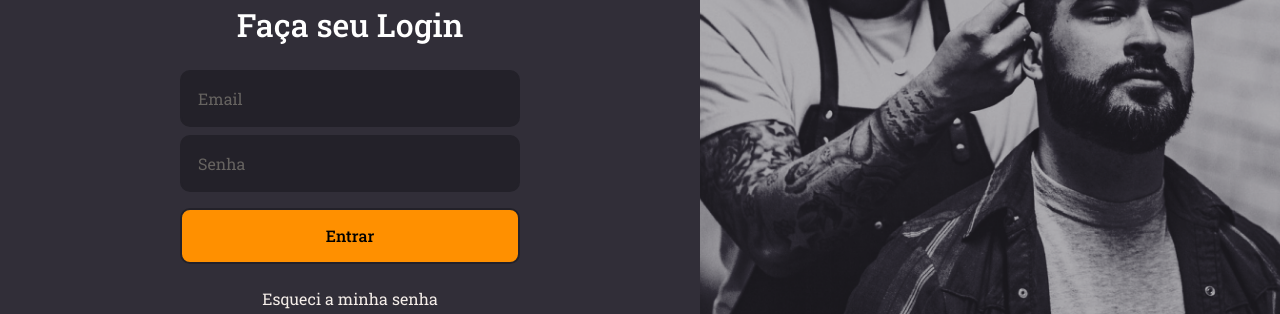
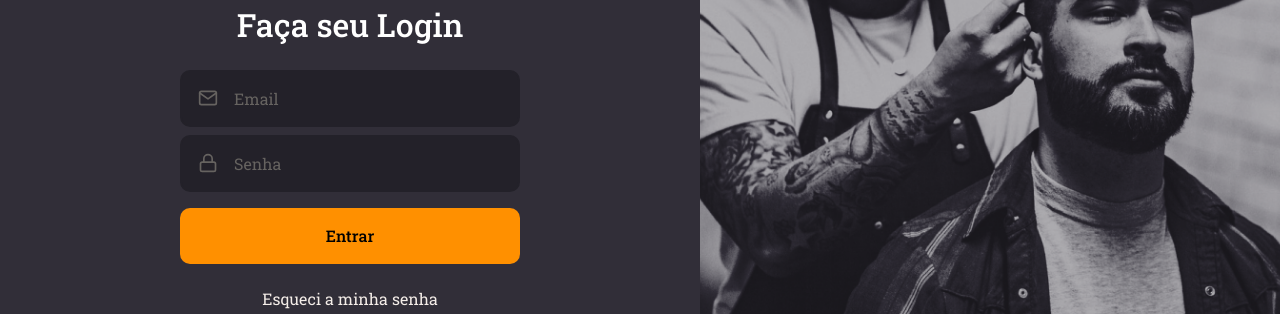
Before and after one commit to mrChernicharo/go-barber, a React (Create React App) app: page / in a window 1280 px wide. Shown: the part 289-603 px from the top of the page. Built offline with nearby package versions, Linux system fonts and the light colour scheme.

Commit message:
página de cadastro (SignUp)

```diff
--- /dev/null
+++ b/src/components/Button/index.tsx
@@ -0,0 +1,13 @@
+import React, { ButtonHTMLAttributes } from 'react';
+
+import { Container } from './styles';
+
+type ButtonProps = ButtonHTMLAttributes<HTMLButtonElement>;
+
+const Button: React.FC<ButtonProps> = ({ children, ...rest }) => (
+  <Container type="button" {...rest}>
+    {children}
+  </Container>
+);
+
+export default Button;
--- /dev/null
+++ b/src/components/Button/styles.ts
@@ -0,0 +1,18 @@
+import styled from 'styled-components';
+import { shade } from 'polished';
+
+export const Container = styled.button`
+  background: #ff9000;
+  height: 56px;
+  border-radius: 10px;
+  border: 0;
+  padding: 0 16px;
+  width: 100%;
+  font-weight: 500;
+  margin-top: 16px;
+  transition: background-color 0.3s;
+
+  &:hover {
+    background: ${shade(0.3, '#ff9000')};
+  }
+`;
--- /dev/null
+++ b/src/components/Input/index.tsx
@@ -0,0 +1,18 @@
+import React, { InputHTMLAttributes } from 'react';
+import { IconBaseProps } from 'react-icons';
+
+import { Container } from './styles';
+
+interface InputProps extends InputHTMLAttributes<HTMLInputElement> {
+  name: string;
+  icon?: React.ComponentType<IconBaseProps>;
+}
+
+const Input: React.FC<InputProps> = ({ icon: Icon, ...rest }) => (
+  <Container>
+    {Icon && <Icon size={20} />}
+    <input {...rest} />
+  </Container>
+);
+
+export default Input;
--- /dev/null
+++ b/src/components/Input/styles.ts
@@ -0,0 +1,31 @@
+import styled from 'styled-components';
+
+export const Container = styled.div`
+  background: #232129;
+  border-radius: 10px;
+  border: 2px solid #232129; /**nos adiantando pra borda vermelha de erro */
+  padding: 16px;
+  width: 100%;
+
+  color: #666360; /**deixar os ícones com a mesma cor do placeholder */
+  display: flex; /**centralizar icone e input na mesma altura */
+  align-items: center;
+
+  & + div {
+    margin-top: 8px;
+  }
+
+  input {
+    flex: 1; /**input estica, ocupando toda a área disponível */
+    background: transparent; /**input deixa de ser branco */
+    border: 0; /**input perde a borda */
+    color: #f4ede8;
+    &::placeholder {
+      color: #666360;
+    }
+  }
+  svg {
+    margin-right: 16px; /**descola ícone do texto*/
+    /** caso não tenha ícone no input, não teremos margem */
+  }
+`;
--- a/src/pages/SignIn/index.tsx
+++ b/src/pages/SignIn/index.tsx
@@ -1,7 +1,10 @@
 import React from 'react';
-import { FiLogIn } from 'react-icons/fi';
+import { FiLogIn, FiMail, FiLock } from 'react-icons/fi';
 
 import logoImg from '../../assets/go_barber_logo.svg';
+
+import Input from '../../components/Input';
+import Button from '../../components/Button';
 
 import { Container, Content, Background } from './styles';
 
@@ -13,11 +16,15 @@
       <form>
         <h1>Faça seu Login</h1>
 
-        <input placeholder="Email" />
+        <Input name="email" icon={FiMail} placeholder="Email" />
+        <Input
+          name="password"
+          icon={FiLock}
+          type="password"
+          placeholder="Senha"
+        />
 
-        <input type="password" placeholder="Senha" />
-
-        <button type="submit">Entrar</button>
+        <Button type="submit">Entrar</Button>
 
         <a href="forgoten">Esqueci a minha senha</a>
       </form>
--- a/src/pages/SignIn/styles.ts
+++ b/src/pages/SignIn/styles.ts
@@ -28,37 +28,7 @@
     h1 {
       margin-bottom: 24px;
     }
-    input {
-      background: #232129;
-      border-radius: 10px;
-      border: 2px solid #232129; /**nos adiantando pra borda vermelha de erro */
-      padding: 16px;
-      width: 100%;
-      color: #f4ede8;
 
-      &::placeholder {
-        color: #666360;
-      }
-
-      & + input {
-        margin-top: 8px;
-      }
-    }
-    button {
-      background: #ff9000;
-      height: 56px;
-      border-radius: 10px;
-      border: 2px solid #232129; /**nos adiantando pra borda vermelha de erro */
-      padding: 0 16px;
-      width: 100%;
-      font-weight: 500;
-      margin-top: 16px;
-      transition: background-color 0.3s;
-
-      &:hover {
-        background: ${shade(0.3, '#ff9000')};
-      }
-    }
     a {
       color: #f4ede8;
       display: block;
```
Also changed, not shown: .eslintrc.json, src/assets/1587470786293-attachment.png (added).
